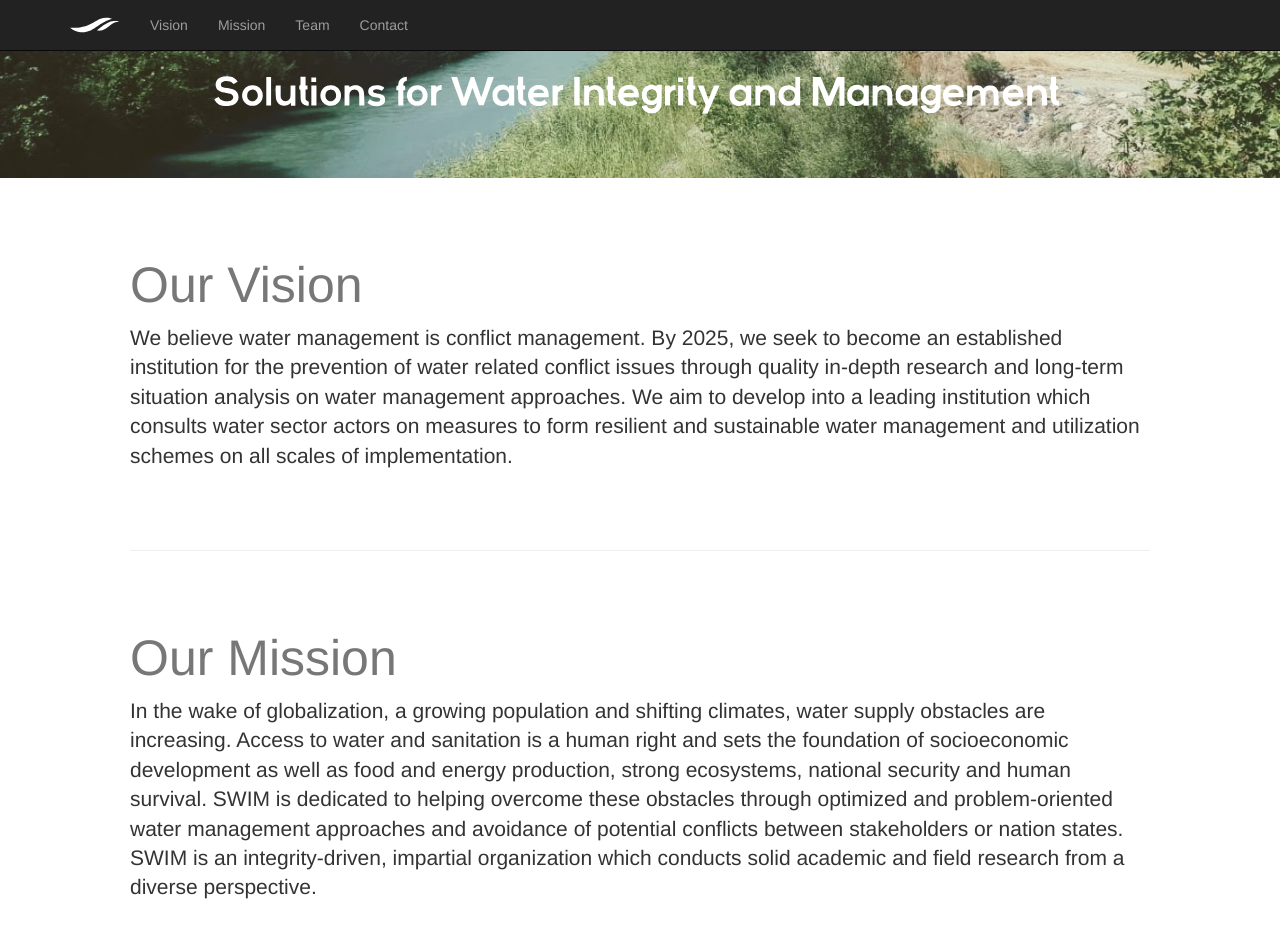
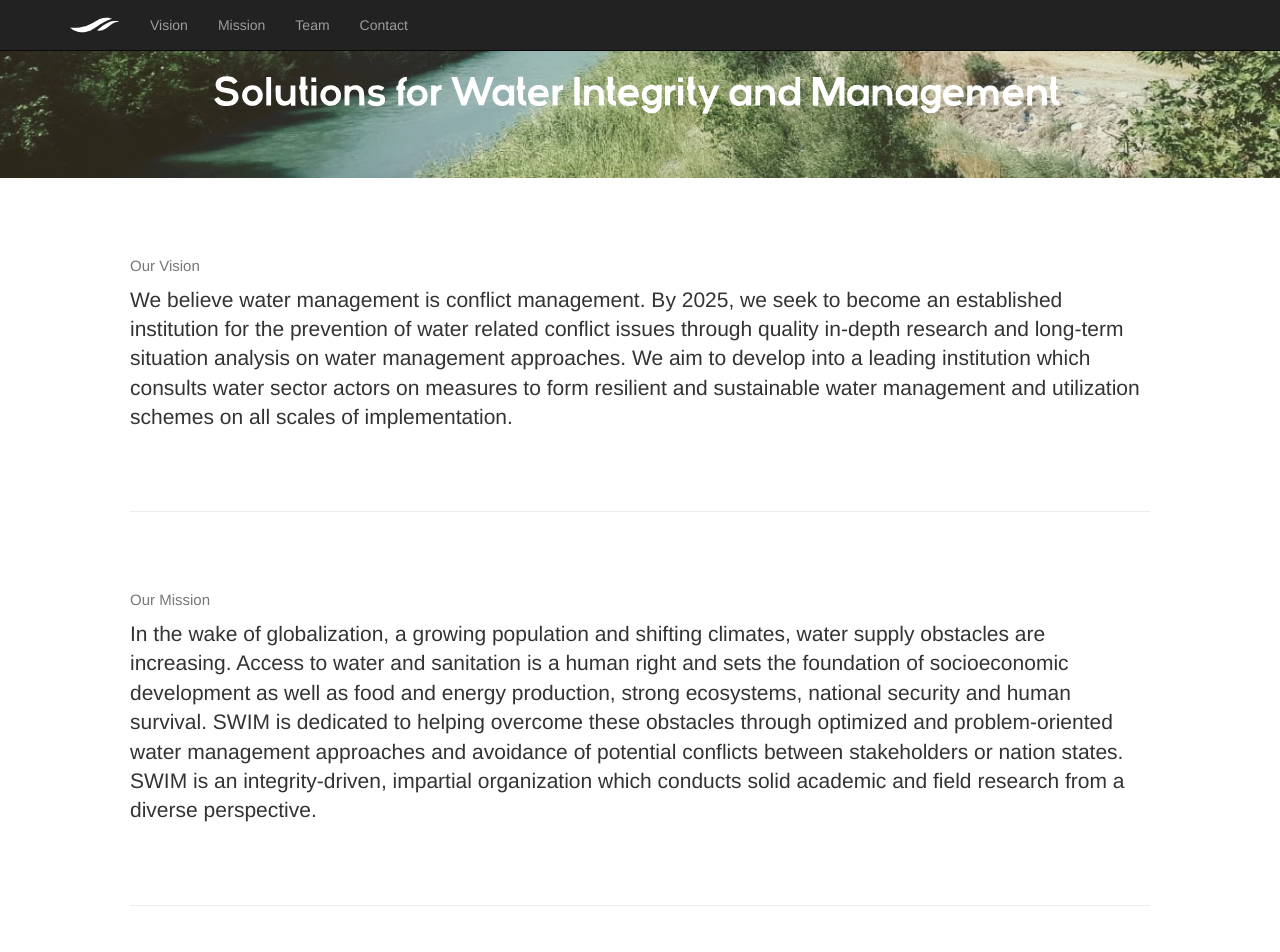
Before and after one commit to Swimsolutions/Swimsolutions.github.io, a Jekyll site: the page built from index.html, in a window 1280 px wide and 1400 px high, scrolled down 322 px. Shown: the top 952 px of the window. Built offline with Jekyll 4.4.1, drawn with Linux system fonts in a browser that asks for light colours.

Commit message:
Update _main.scss

```diff
--- a/assets/_sass/_main.scss
+++ b/assets/_sass/_main.scss
@@ -26,7 +26,8 @@ main {
 
   h3 { font-size: 25px; }
 
-  h2, h3 .subheading{ @extend .text-muted; display: block }
+  h2, h3 .subheading{ @extend .text-muted; display: block;
+  font-size: 15px;}
 
   @media(max-width:1200px) {
     hr { margin: 50px 0; }
```
